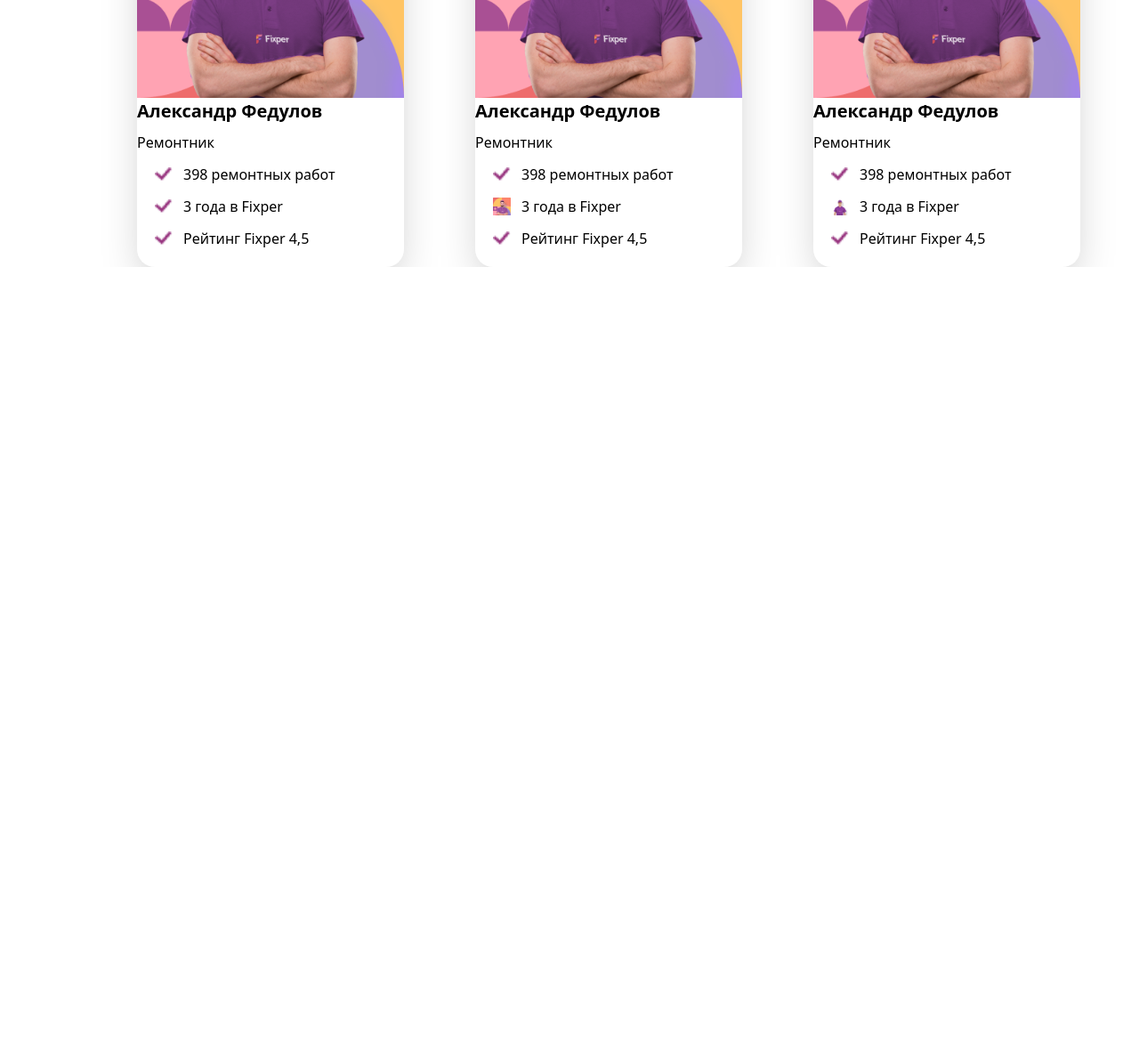
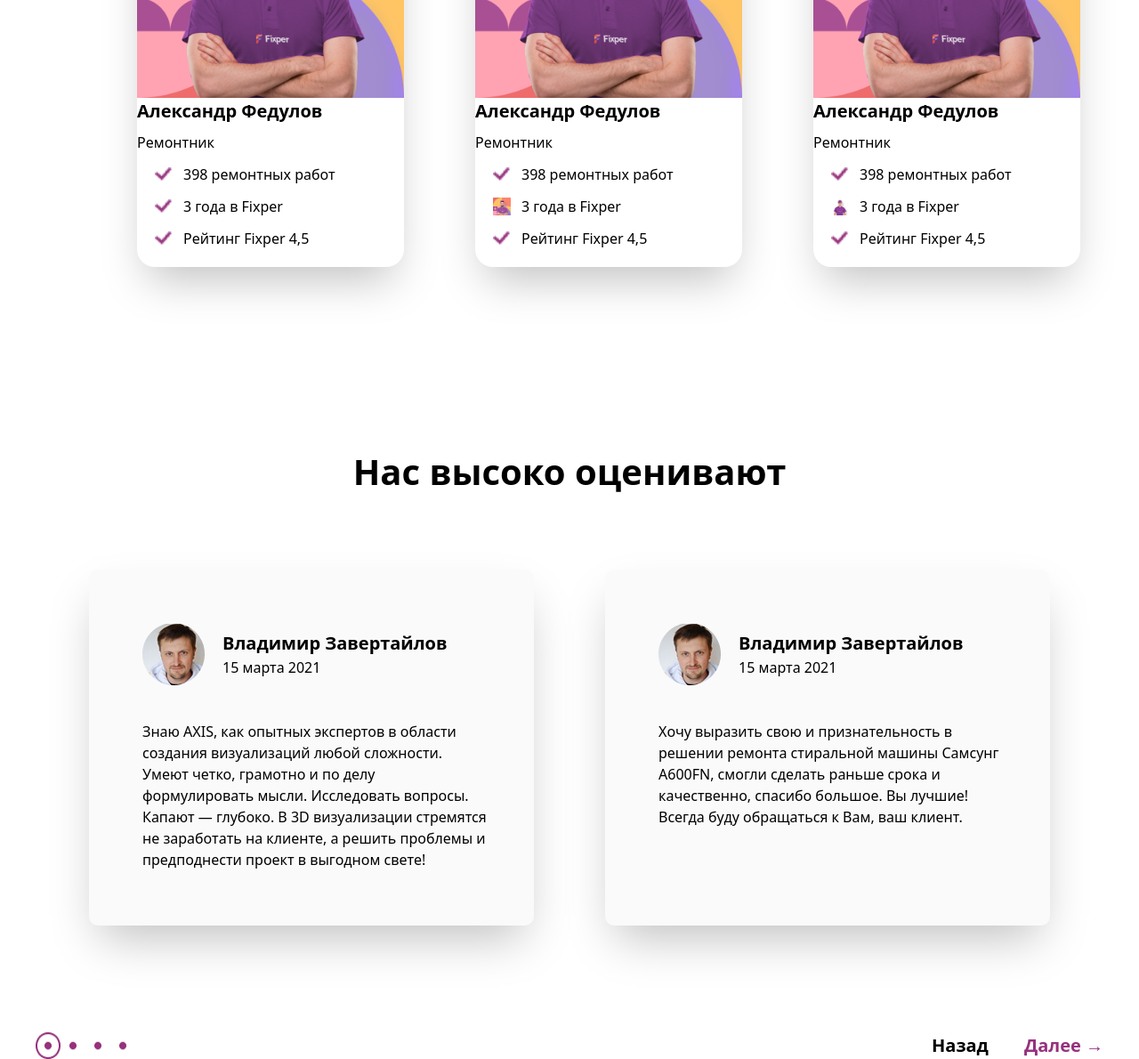
Before and after one commit to Ahmadjon04082009/brench, a website: page src/index.html in a window 1280 px wide. Shown: the part 2916-4106 px from the top of the page at 89% size. Before the commit the page ends 3216 px from the top, so only its background shows below. Drawn offline with nearby package versions, Linux system fonts and the light colour scheme; files that its build step writes are made by us from their sources.

Commit message:
section3 projekt2

```diff
--- a/src/index.html
+++ b/src/index.html
@@ -250,5 +250,47 @@
 
 </section>
 
+
+
+<h1 class="text-[40px] text-center font-[600] mt-50">Нас высоко оценивают</h1>
+
+
+<section class="lg:flex  max-w-300 m-auto justify-center gap-20 mt-20">
+<div class="w-[500px] h-[400px] bg-[#FAFAFA] rounded-[10px] shadow-2xl ">
+
+<div class="flex items-center gap-5 pl-15 pt-15">
+    <img src="image 14.png" alt="">
+<div>
+    <h1 class="text-[20px] font-[600] ">Владимир Завертайлов</h1>
+    <p class="">15 марта 2021</p>
+</div>
+</div>
+<p class="w-[450px] pt-10 pl-15">Знаю AXIS, как опытных экспертов в области создания визуализаций любой сложности. Умеют четко, грамотно и по делу формулировать мысли. Исследовать вопросы. Капают — глубоко. В 3D визуализации стремятся не заработать на клиенте, а решить проблемы и предподнести проект в выгодном свете!</p>
+
+</div>
+
+<div class="w-[500px] h-[400px] bg-[#FAFAFA] rounded-[10px] shadow-2xl lg:mt-0 mt-20">
+
+<div class="flex items-center gap-5 pl-15 pt-15">
+    <img src="image 14.png" alt="">
+<div>
+    <h1 class="text-[20px] font-[600] ">Владимир Завертайлов</h1>
+    <p class="">15 марта 2021</p>
+</div>
+</div>
+<p class="w-[450px] pt-10 pl-15">Хочу выразить свою и признательность в решении ремонта стиральной машины Самсунг A600FN, смогли сделать раньше срока и качественно, спасибо большое. Вы лучшие! Всегда буду обращаться к Вам, ваш клиент.</p>
+
+</div>
+
+
+
+</section>
+<div class="flex  max-w-300 m-auto justify-between mt-30">
+    <img src="./Group 1219 (2).png" alt="">
+    <div class="flex gap-10">
+        <p class="text-[20px] font-[600] ">Назад</p>
+        <p class="text-[20px] font-[600] text-[#96317D]">Далее →</p>
+    </div>
+</div>
 </body>
 </html>
```
Also changed, not shown: src/Group 1219 (1).png (added), src/Group 1219 (2).png (added), src/image 14.png (added).
